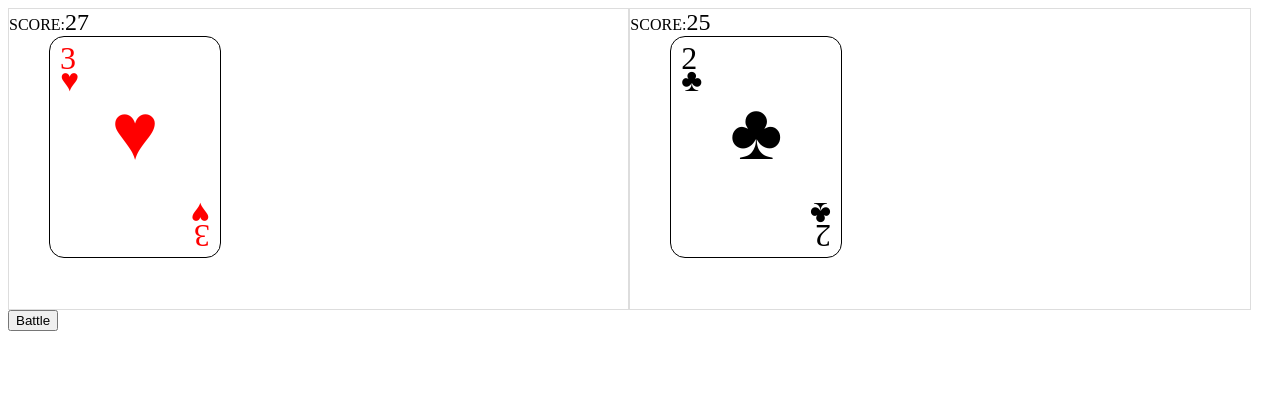
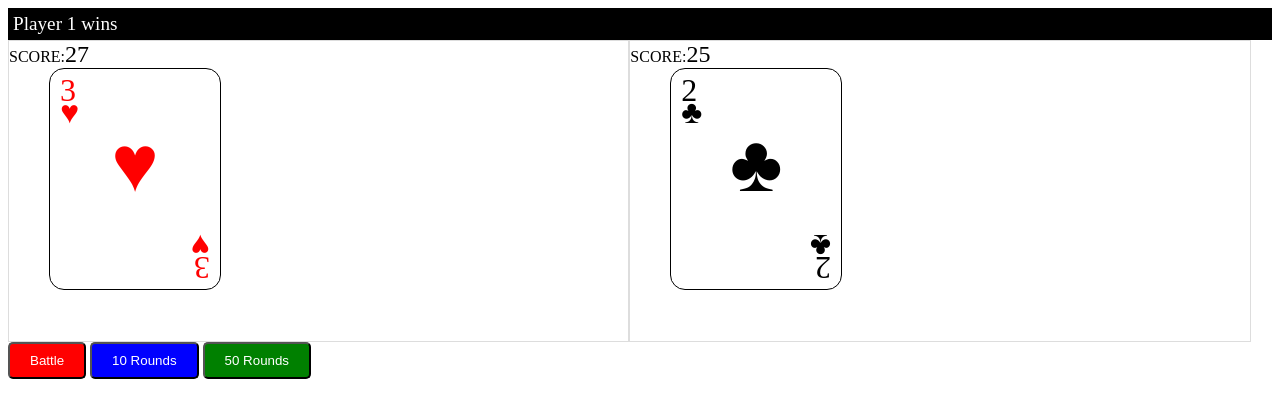
Before and after one commit to anwittin/Games, a plain HTML site: page War/js war/index.html in a window 1280 px wide. Both pictures are taken after a click on the button "Battle". Drawn offline with Linux system fonts and the light colour scheme.

Commit message:
adding functionality

```diff
--- a/War/js war/index.html
+++ b/War/js war/index.html
@@ -44,7 +44,6 @@
         .spades, .clubs{color: black;}
         .hearts, .diams{color: red;}
         .hand{position: relative;}
-        .suit{position: relative; }
         .players {
             float: left;
             width: 49%;
@@ -52,16 +51,38 @@
             border: 1px solid #ddd;
         }
         .score{font-size: 1.5em;}
+        #message{
+            font-size: 1.2em;
+            color: white;
+            background-color: black;
+            padding: 5px;
+        }
+        .btn{
+            border-radius: 5px;
+            padding: 9px 20px;
+            color: white;
+            display: inline-block;
+            text-align: center;
+        }
+        #btnBattle{
+            background-color: red;
+        }
+        #btnBattle10{
+            background-color: blue;
+        }
+        #btnBattle50{
+            background-color: green;
+        }
         </style>
 </head>
+
 <body>
     <div id="wrapper">
         <div id="start"></div>
-        <div id="message"></div>
+        <div id="message">Click Battle to Statre Game</div>
         <div id="board">
             <div id="player1" class="players">
                 <div>SCORE:<span class="score"></span></div>
-
                 <div class="hand"></div>
             </div>
             <div id="player2" class="players">
@@ -70,6 +91,8 @@
                 </div>
         <div id="action">
             <button id="btnBattle" type="button" class="btn">Battle</button>
+            <button id="btnBattle10" type="button" class="btn">10 Rounds</button>
+            <button id="btnBattle50" type="button" class="btn">50 Rounds</button>
         </div>
     </div>
     </div>
@@ -77,10 +100,18 @@
         var suits = ["spades", "hearts", "clubs", "diams"];
         var cardFace = ["2", "3", "4", "5", "6", "7", "8", "9", "10", "J", "Q", "K", "A"];
         var cards = [];
-        var players = [[], []];
+        var players = [
+            [],
+            []
+        ];
         var firstRun = true;
         var gameOver = false;
+        var timer;
+        var r = 0;
         var battleButton = document.querySelector("#btnBattle");
+        var battleButton10 = document.querySelector("#btnBattle10");
+        var battleButton50 = document.querySelector("#btnBattle50");
+
         var p1 = document.querySelector("#player1 .hand");
         var p2 = document.querySelector("#player2 .hand");
         var s1 = document.querySelector("#player1 .score");
@@ -88,9 +119,27 @@
 
         //event listeners
         battleButton.addEventListener("click", battle);
-
+        battleButton10.addEventListener("click", function(){
+            rounds(10);
+        });
+        battleButton50.addEventListener("click", function(){
+            rounds(50);
+        });
         //functions
+        function rounds(a){
+            r=a;
+            timer = setInterval(function(){
+                battle()
+            }, 100);
+        }
         function battle() {
+            if(timer){
+                r--;
+                outputMessage("Rounds remaining " + r);
+                if(r<1){
+                    window.clearInterval(timer);
+                }
+            }
             if(firstRun){
                 firstRun = false;
                 buildCards();
@@ -107,28 +156,35 @@
                 var card2 = players[1].shift();
                 var pot = [card1, card2];
                 //update html
-                p1.innerHTML = showCard(card1,0);
-                p2.innerHTML = showCard(card2,0);
+                p1.innerHTML = showCard(card1, 0);
+                p2.innerHTML = showCard(card2, 0);
                 checkWinner(card1, card2, pot);
                 s1.innerHTML = players[0].length;
                 s2.innerHTML = players[1].length;
+            }else{
+                outputMessage("Game Over");
             }
         }
+
+        function outputMessage(message){
+            document.getElementById("message").innerHTML = message;
+        }
+
         function checkWinner(card1, card2, pot){
             if((players[0].length <= 4) || (players[1].length <= 4)){
                 gameOver = true;
                 return;
             }
             if(card1.cardValue > card2.cardValue){
-                console.log("player 1 wins");
+                outputMessage("Player 1 wins");
                 players[0] = players[0].concat(pot);
             }
             else if(card1.cardValue < card2.cardValue){
-                console.log("player 2 wins");
+                outputMessage("Player 2 wins");
                 players[1] = players[1].concat(pot);
             }else{
                 battlemode(pot);
-                console.log("battle mode");
+                outputMessage("Battle Mode");
             }
 
         }
@@ -144,7 +200,7 @@
                     p1.innerHTML += showCard(card1, (pos+i));
                 }
                 for(var i = 0; i < 4; i++){
-                    card2 = players[0].shift();
+                    card2 = players[1].shift();
                     pot = pot.concat(card2);
                     p1.innerHTML += showCard(card2, (pos+i));
                 }
@@ -154,12 +210,10 @@
         function showCard(c,p){
             var move = p + 40;
             //var bgColor = (c.icon == "H" || c.icon == "D") ? "red" : "black";
-            var bCard = '<div class="icard '+ c.suit +'" style="left:'+ move +'px">'
-            bCard += '<div class="cardtop suit">' + c.num + '<br></div>';
+            var bCard = '<div class="icard '+c.suit+' " style="left:'+move+'px">'
+            bCard += '<div class="cardtop suit">' +c.num+ '<br></div>';
             bCard += '<div class="cardmid suit"></div>'
-            bCard += '<div class="cardbottom suit">' + c.num + '<br></div></div>';
-
-           console.log(c,"move",move);
+            bCard += '<div class="cardbottom suit">' +c.num+ '<br></div></div>';
             return bCard;
         }
 
```
